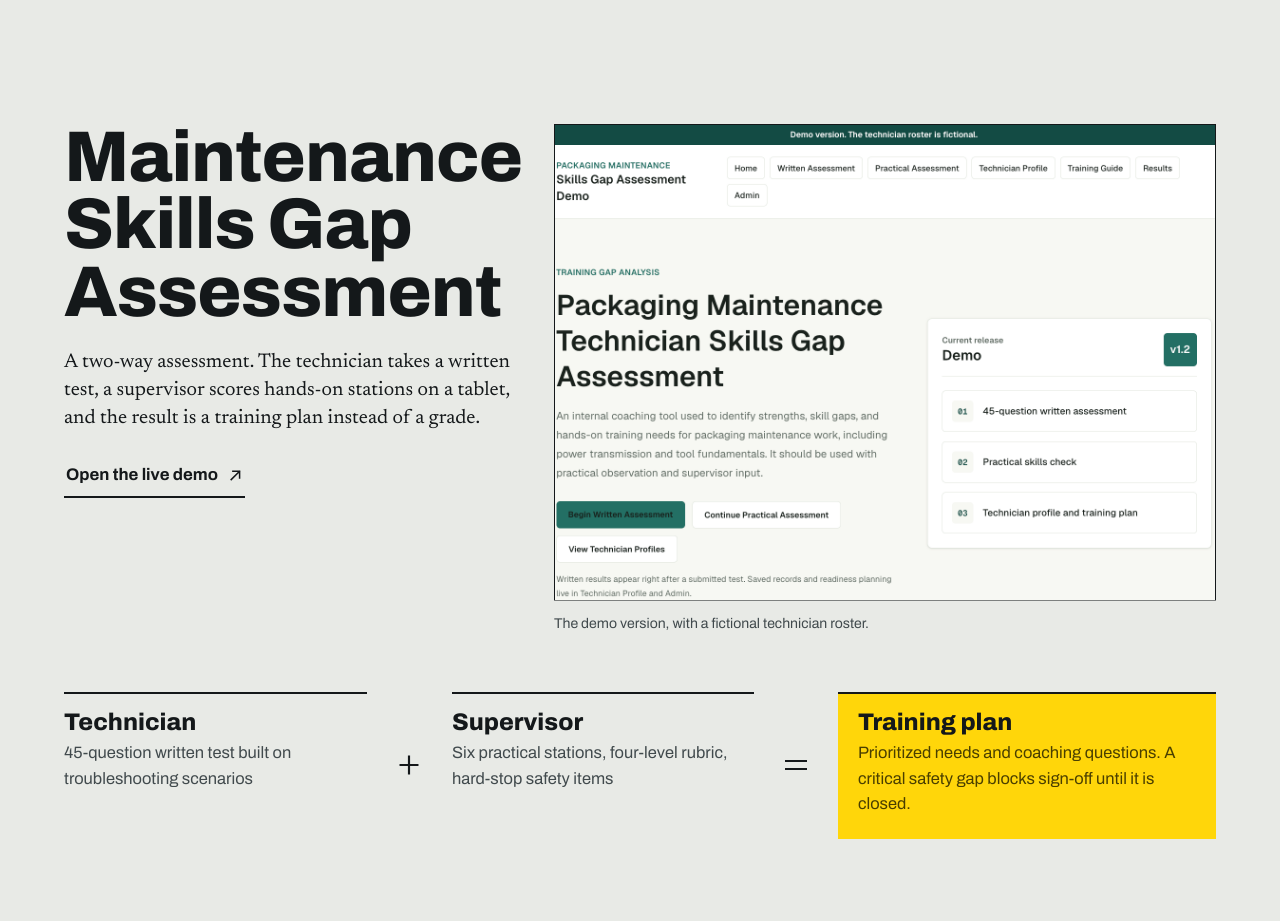
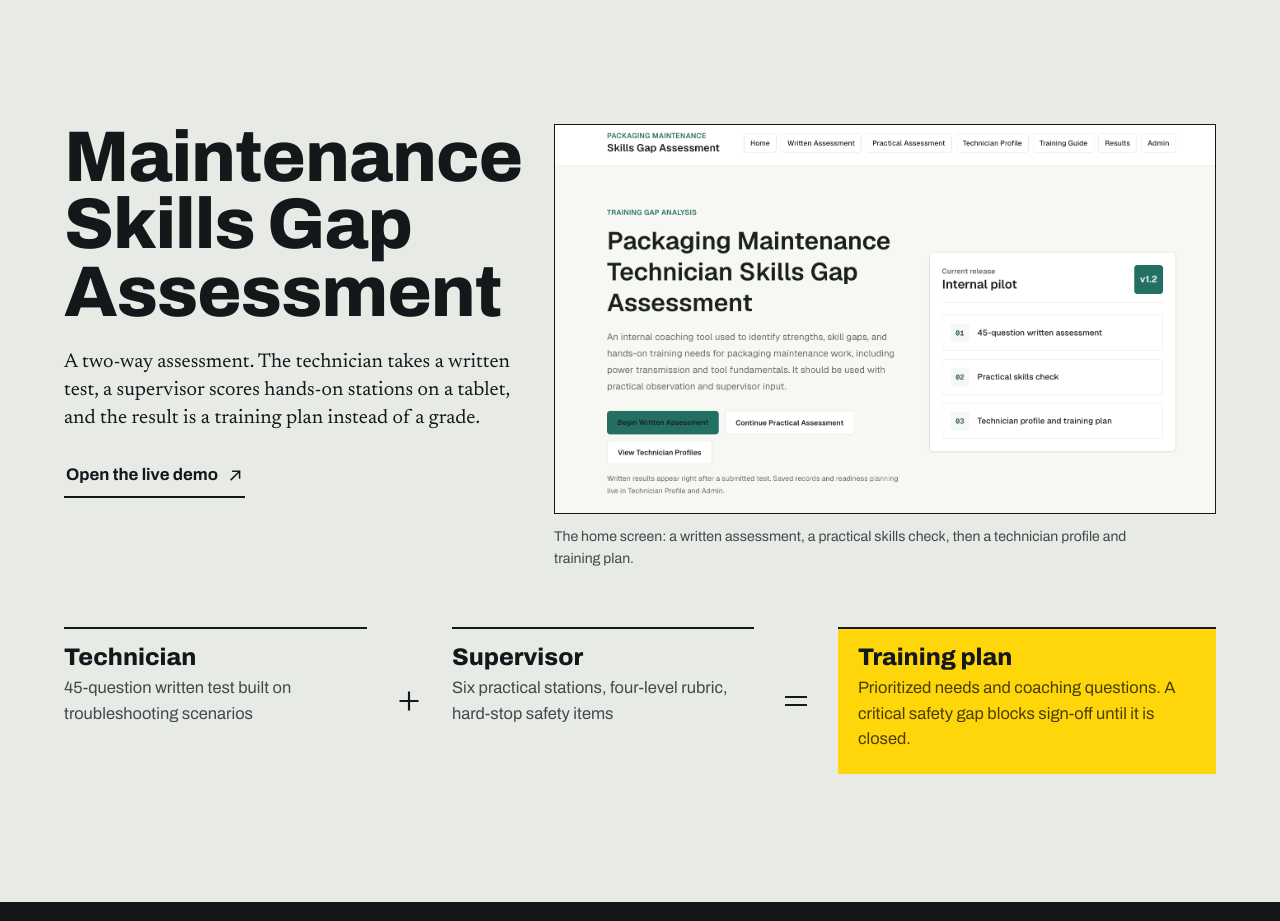
Before and after one commit to chriscasensmith-source/portfolio, a plain HTML site: page index.html in a window 1280 px wide. Shown: the part 4280-5201 px from the top of the page. Drawn offline with Linux system fonts and the light colour scheme.

Commit message:
Replace the skills assessment screenshot with a better-cropped one
Co-Authored-By: Claude Fable 5.2 <noreply@anthropic.com>

```diff
--- a/index.html
+++ b/index.html
@@ -137,8 +137,8 @@
       </header>
 
       <figure class="shot" data-reveal>
-        <img src="images/shot-skills.png" alt="The Packaging Maintenance Technician Skills Gap Assessment home screen, showing the 45-question written assessment, practical skills check, and technician profile and training plan" width="1390" height="1000" loading="lazy">
-        <figcaption>The demo version, with a fictional technician roster.</figcaption>
+        <img src="images/shot-skills-2.png" alt="The Packaging Maintenance Technician Skills Gap Assessment home screen, showing the 45-question written assessment, practical skills check, and technician profile and training plan" width="1601" height="942" loading="lazy">
+        <figcaption>The home screen: a written assessment, a practical skills check, then a technician profile and training plan.</figcaption>
       </figure>
 
       <ol class="sum" aria-label="How the assessment adds up">
```
Also changed, not shown: images/shot-skills-2.png (added), images/shot-skills.png (deleted), 1 other file.
